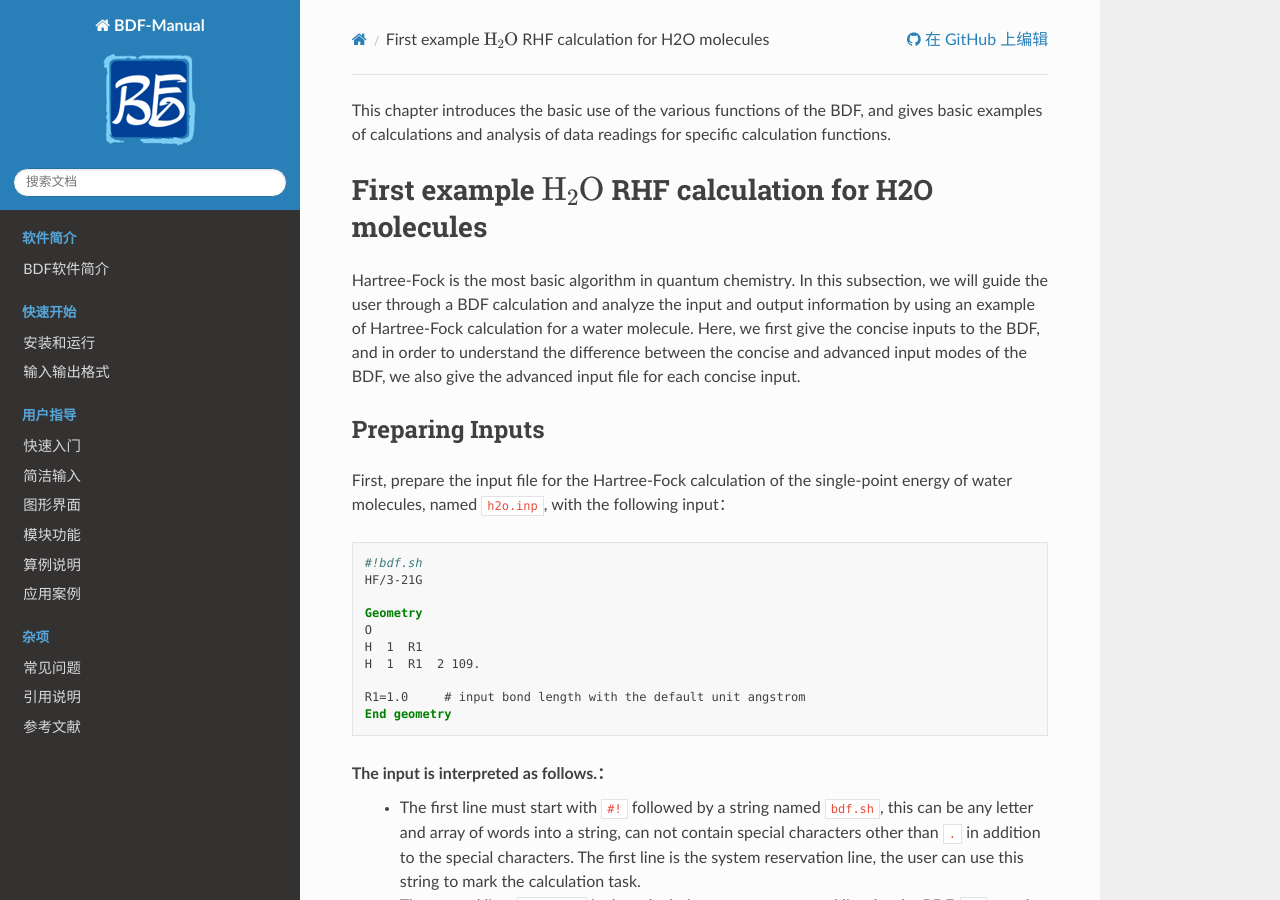
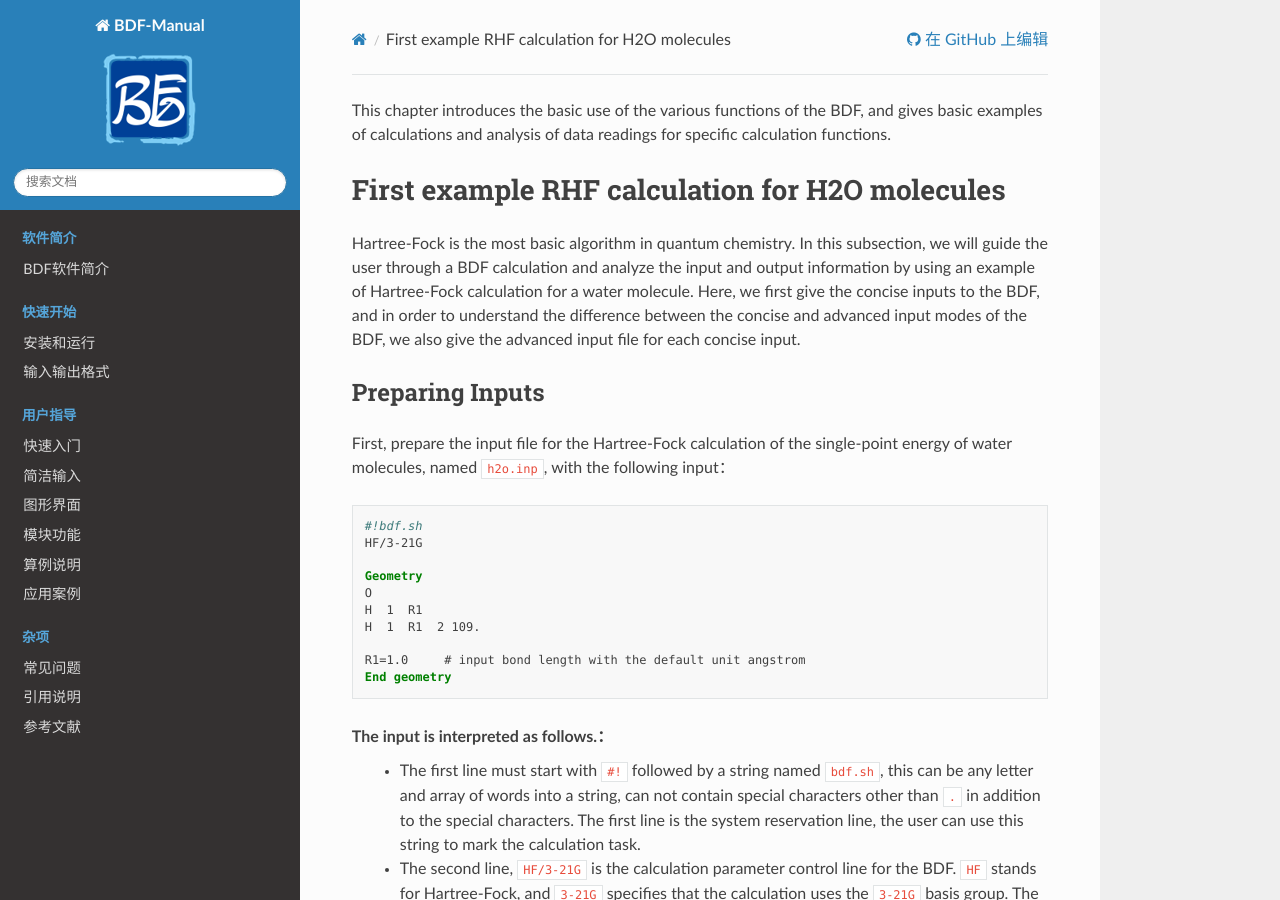
Before and after one commit to BDF-manual-maintenance/BDF-manual-en, a Sphinx documentation site: the page built from source/guide/FirstExample.rst, in a window 1280 px wide and 900 px high. Built offline with Sphinx 7.4.7 and the Read the Docs theme 2.0.0, drawn with Linux system fonts in a browser that asks for light colours.

Commit message:
Update FirstExample.rst

```diff
--- a/source/guide/FirstExample.rst
+++ b/source/guide/FirstExample.rst
@@ -2,7 +2,7 @@ This chapter introduces the basic use of the various functions of the BDF, and g
 
 .. _FirstExample:
 
-First example :math:`\ce{H2O}` RHF calculation for H2O molecules
+First example  RHF calculation for H2O molecules
 ================================================
 Hartree-Fock is the most basic algorithm in quantum chemistry. In this subsection, we will guide the user through a BDF calculation and analyze the input and output information by using an example of Hartree-Fock calculation for a water molecule. Here, we first give the concise inputs to the BDF, and in order to understand the difference between the concise and advanced input modes of the BDF, we also give the advanced input file for each concise input.
 
```
